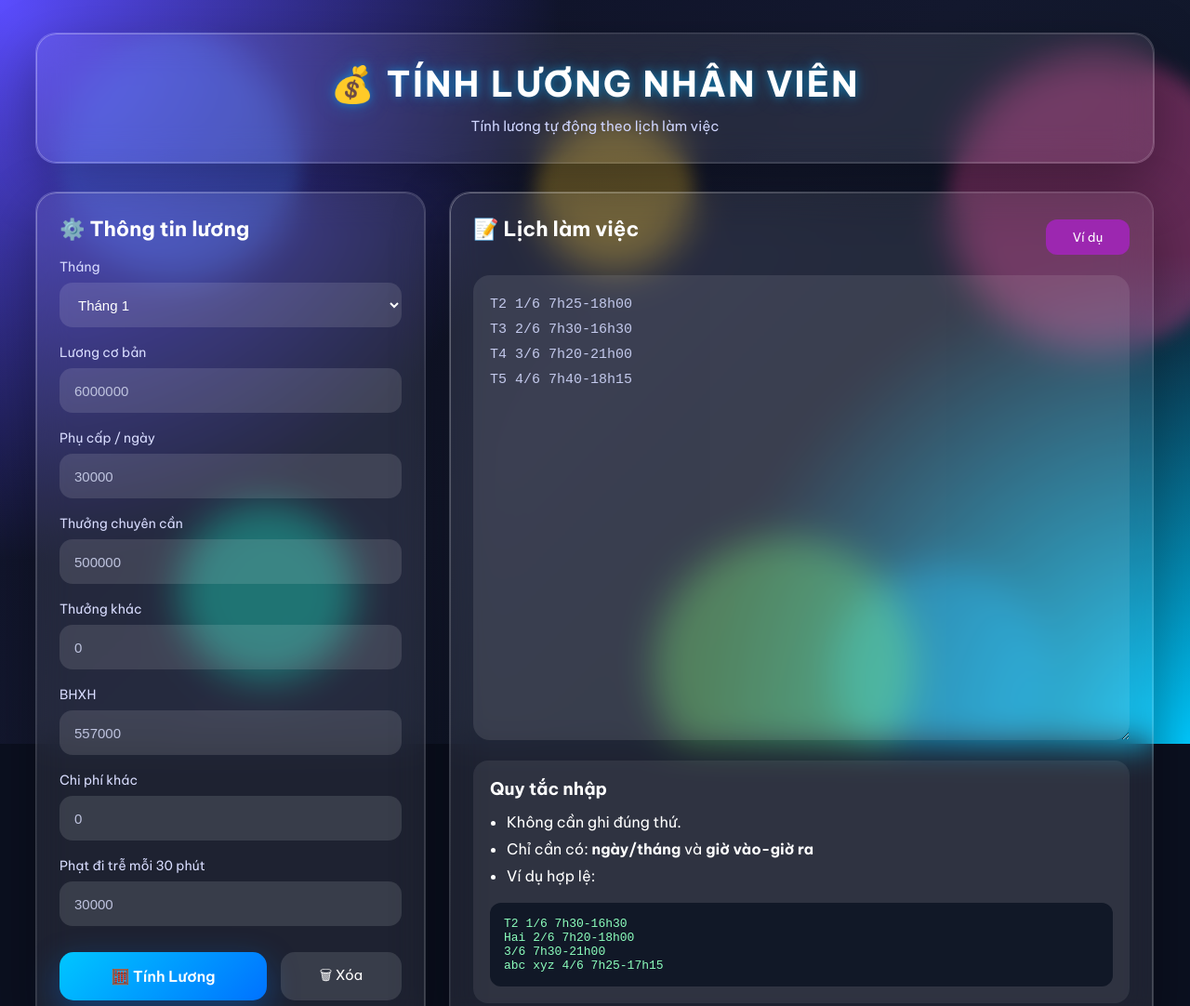
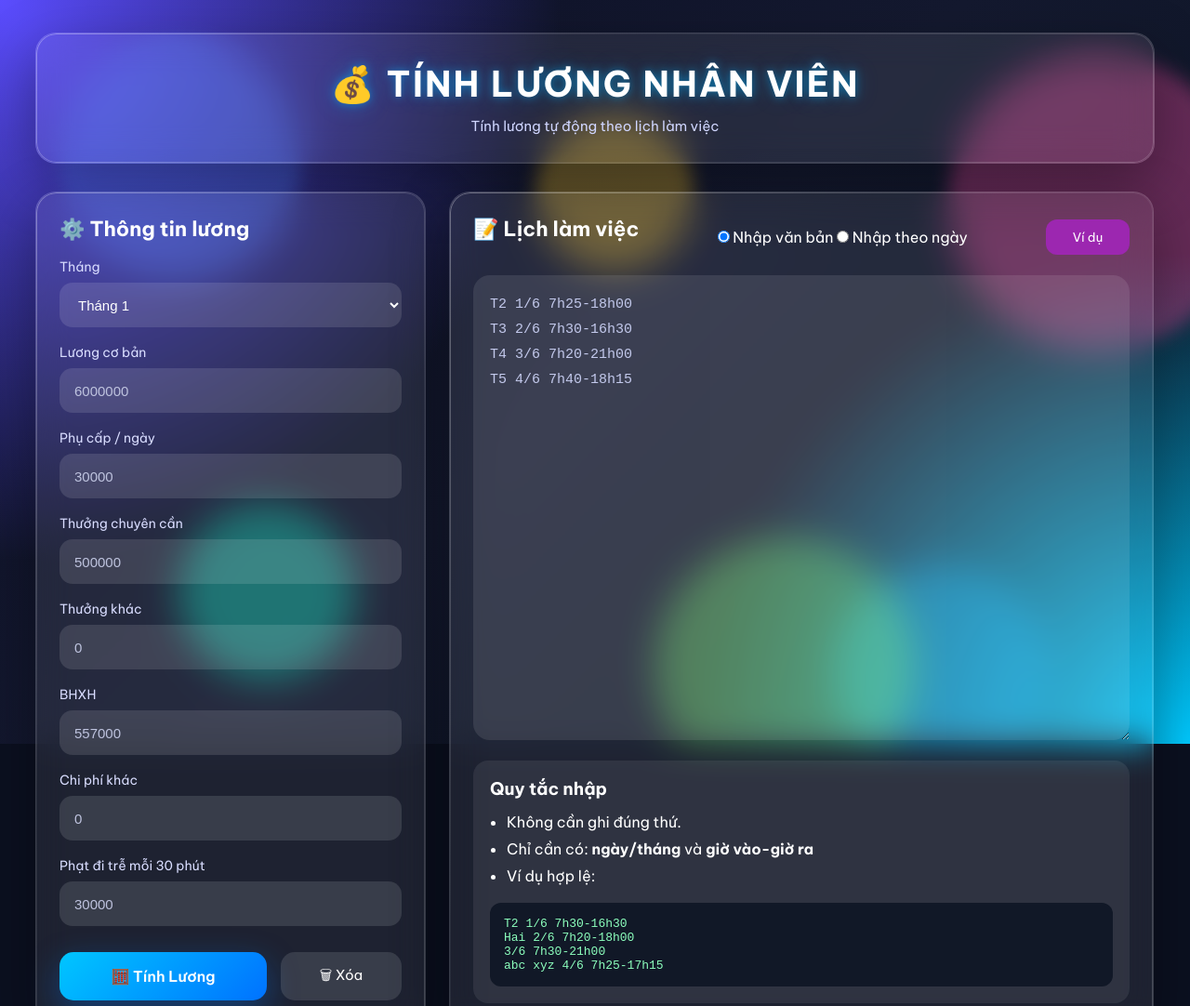
Before and after one commit to Zurika321/Tinhluong, a plain HTML site: page index.html in a window 1280 px wide. Shown: the top 1082 px of the page at 93% size. Drawn offline with Linux system fonts and the light colour scheme.

Commit message:
Update index.html
Finis1

```diff
--- a/index.html
+++ b/index.html
@@ -138,9 +138,22 @@
           <div class="title-row">
             <h2>📝 Lịch làm việc</h2>
 
+            <div class="input-mode">
+  <label>
+    <input type="radio" name="inputMode" value="text" checked />
+    Nhập văn bản
+  </label>
+
+  <label>
+    <input type="radio" name="inputMode" value="calendar" />
+    Nhập theo ngày
+  </label>
+</div>
+
             <button id="btnExample">Ví dụ</button>
           </div>
 
+          <div id="textMode">
              <textarea
                id="workInput"
                spellcheck="false"
@@ -173,6 +186,12 @@ Hai 2/6 7h20-18h00
 abc xyz 4/6 7h25-17h15
 </pre
             >
+          </div>
+          </div>
+          <div id="calendarMode" hidden>
+
+    <div id="calendarInput"></div>
+
 </div>
         </section>
       </div>
```
Lines whose indentation alone changed are shown as unchanged.
